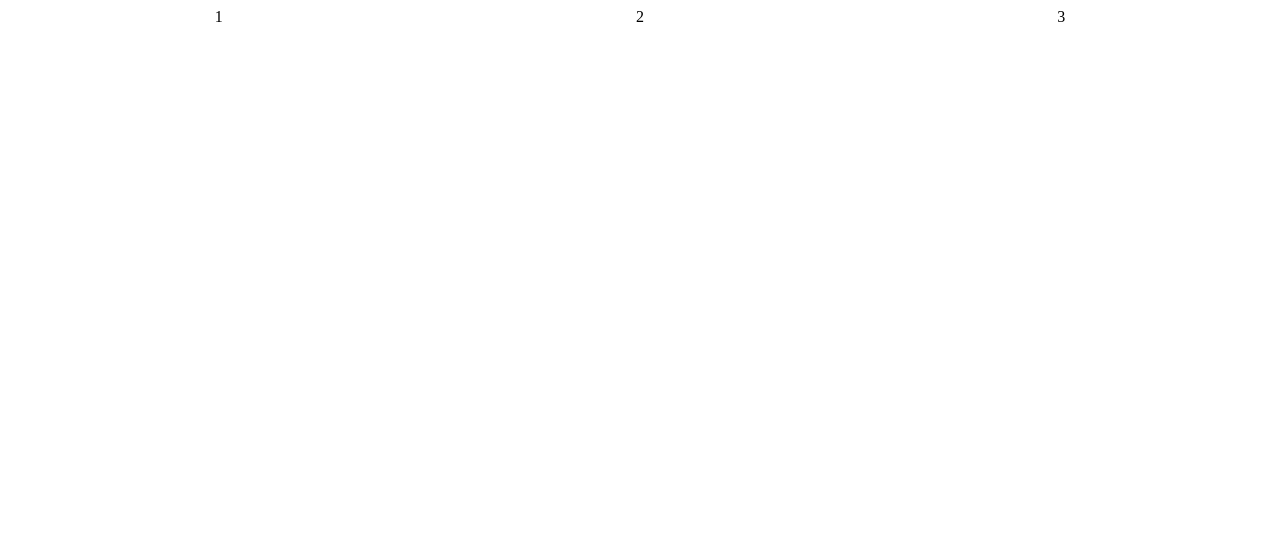
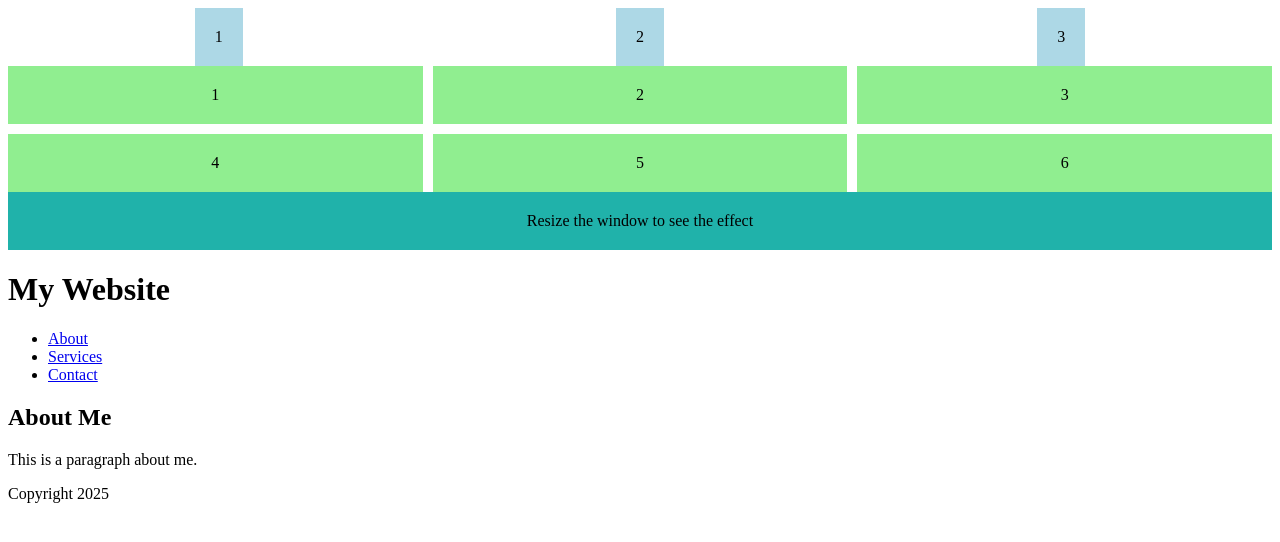
Before and after one commit to J0nttu123/Websovellukset, a plain HTML site: page WS04_PAGE/index.html in a window 1280 px wide. Drawn offline with Linux system fonts and the light colour scheme.

Commit message:
page layot

```diff
--- a/WS04_PAGE/index.html
+++ b/WS04_PAGE/index.html
@@ -13,5 +13,38 @@
         <div class="box">2</div>
         <div class="box">3</div>
     </div>
+
+    <div class="grid-container">
+        <div class="grid-item">1</div>
+        <div class="grid-item">2</div>
+        <div class="grid-item">3</div>
+        <div class="grid-item">4</div>
+        <div class="grid-item">5</div>
+        <div class="grid-item">6</div>
+    </div>
+
+        <div class="responsive-box">Resize the window to see the effect</div>
+
+        <header>
+            <h1>My Website</h1>
+            <nav>
+              <ul>
+                <li><a href="#about">About</a></li>
+                <li><a href="#services">Services</a></li>
+                <li><a href="#contact">Contact</a></li>
+              </ul>
+            </nav>
+          </header>
+
+          <main>
+            <section id="about">
+              <h2>About Me</h2>
+              <p>This is a paragraph about me.</p>
+            </section>
+          </main>
+
+          <footer>
+            <p>Copyright 2025</p>
+          </footer>
 </body>
 </html>
--- a/WS04_PAGE/style.css
+++ b/WS04_PAGE/style.css
@@ -3,3 +3,44 @@
   justify-content: space-around;
   align-items: center;
 }
+
+.flex-container {
+    display: flex;
+    justify-content: space-around;
+    align-items: center;
+  }
+
+  .box {
+    background-color: lightblue;
+    padding: 20px;
+    text-align: center;
+  }
+
+  .grid-container {
+    display: grid;
+    grid-template-columns: repeat(3, 1fr);
+    grid-gap: 10px;
+  }
+
+  .grid-item {
+    background-color: lightgreen;
+    padding: 20px;
+    text-align: center;
+  }
+
+  .responsive-box {
+    padding: 20px;
+    text-align: center;
+  }
+
+  @media (max-width: 600px) {
+    .responsive-box {
+      background-color: lightcoral;
+    }
+  }
+
+  @media (min-width: 601px) {
+    .responsive-box {
+      background-color: lightseagreen;
+    }
+  }
```
